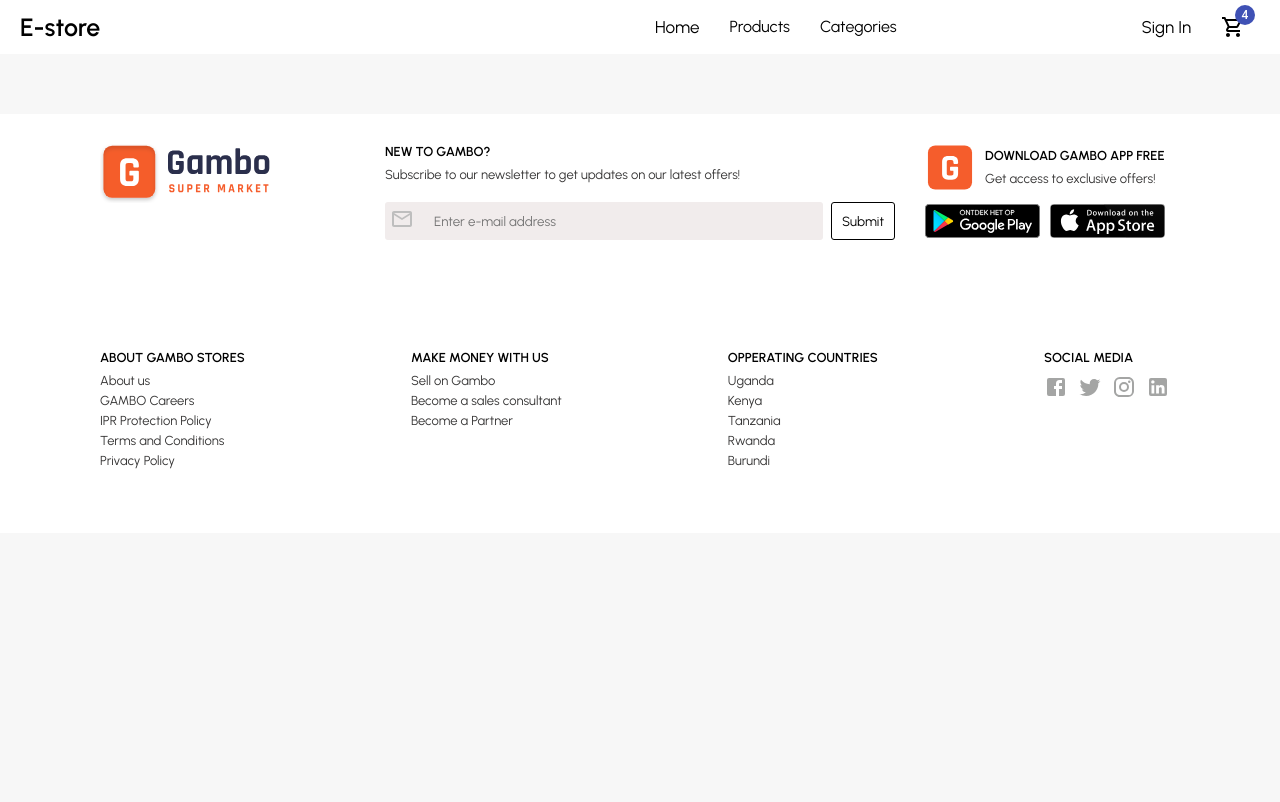
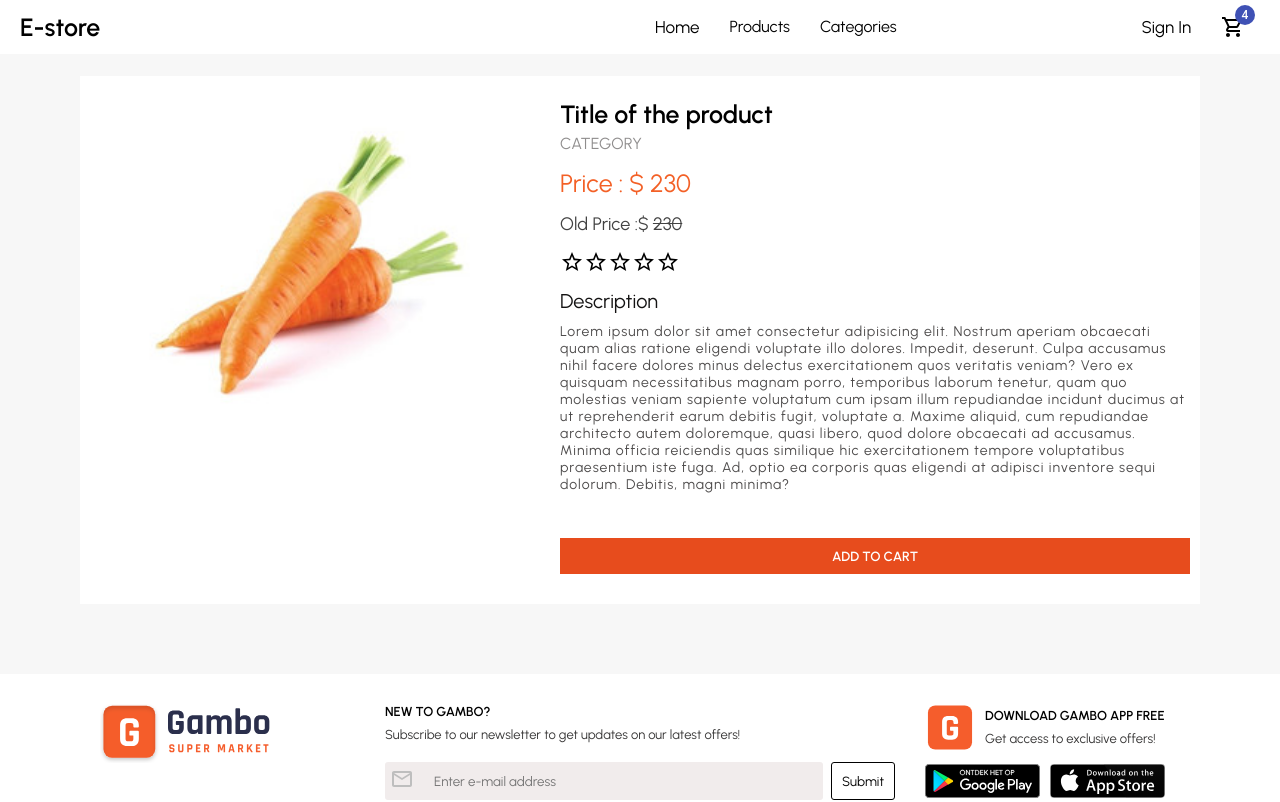
Before and after one commit to josherias/react-shop-ui, a React (Create React App) app: page /product/1 in a window 1280 px wide. Shown: the top 802 px of the page. Built offline with nearby package versions, Linux system fonts and the light colour scheme.

Commit message:
added product page

```diff
--- a/src/App.js
+++ b/src/App.js
@@ -4,6 +4,7 @@
 import Cart from "./pages/Cart";
 import Categories from "./pages/Categories";
 import Home from "./pages/Home";
+import Product from "./pages/Product";
 import Products from "./pages/Products";
 import SignIn from "./pages/SignIn";
 import SignUp from "./pages/SignUp";
@@ -13,6 +14,7 @@
     <div>
       <Navbar />
       <Switch>
+        <Route path="/product/:id" component={Product} />
         <Route path="/account/sign-up" component={SignUp} />
         <Route path="/account/login" component={SignIn} />
         <Route path="/cart" component={Cart} />
--- a/src/components/NavBar/Navbar.jsx
+++ b/src/components/NavBar/Navbar.jsx
@@ -4,7 +4,7 @@
 import MenuOutlinedIcon from "@material-ui/icons/MenuOutlined";
 import ShoppingCartOutlinedIcon from "@material-ui/icons/ShoppingCartOutlined";
 import { Badge } from "@material-ui/core";
-import { NavLink } from "react-router-dom";
+import { Link, NavLink } from "react-router-dom";
 
 const Wrapper = styled.div`
   display: flex;
@@ -115,7 +115,9 @@
   return (
     <Wrapper>
       <Left>
-        <Logo>E-store</Logo>
+        <Link to="/" style={{ textDecoration: "none", color: "#000" }}>
+          <Logo>E-store</Logo>
+        </Link>
       </Left>
       <Right toggle={toggle}>
         <Center>
--- a/src/components/Offer/OfferSlider.jsx
+++ b/src/components/Offer/OfferSlider.jsx
@@ -11,7 +11,7 @@
     infinite: true,
     speed: 500,
     slidesToShow: 4,
-    slidesToScroll: 4,
+    slidesToScroll: 1,
     loop: true,
 
     autoplay: true,
--- a/src/components/Product/NewProductSlider.jsx
+++ b/src/components/Product/NewProductSlider.jsx
@@ -75,6 +75,7 @@
             key={product.id}
             img={product.img}
             title={product.title}
+            id={product.id}
           />
         ))}
       </SliderComponent>
--- a/src/components/Product/PopularProducts.jsx
+++ b/src/components/Product/PopularProducts.jsx
@@ -75,6 +75,7 @@
             key={product.id}
             img={product.img}
             title={product.title}
+            id={product.id}
           />
         ))}
       </SliderComponent>
--- a/src/components/Product/ProductItem.jsx
+++ b/src/components/Product/ProductItem.jsx
@@ -1,5 +1,6 @@
 import { AddShoppingCart, FavoriteBorder } from "@material-ui/icons";
 import React from "react";
+import { Link } from "react-router-dom";
 import styled from "styled-components";
 import { device } from "../../responsive";
 
@@ -119,8 +120,9 @@
   }
 `;
 
-function ProductItem({ img, title }) {
+function ProductItem({ img, title, id }) {
   return (
+    <Link to={"/product/" + id} style={{ textDecoration: "none" }}>
       <Wrapper>
         <ImgContainer>
           <Img src={img} />
@@ -141,6 +143,7 @@
           <AddShoppingCart />
         </CartIcon>
       </Wrapper>
+    </Link>
   );
 }
 
--- a/src/components/Product/ProductSlider.jsx
+++ b/src/components/Product/ProductSlider.jsx
@@ -75,6 +75,7 @@
             key={product.id}
             img={product.img}
             title={product.title}
+            id={product.id}
           />
         ))}
       </SliderComponent>
--- a/src/components/Product/ProductsList.jsx
+++ b/src/components/Product/ProductsList.jsx
@@ -64,7 +64,11 @@
           >
             {products.map((product) => (
               <Grid item xs={2} sm={4} md={4} key={product.id}>
-                <ProductItem img={product.img} title={product.title} />
+                <ProductItem
+                  img={product.img}
+                  title={product.title}
+                  id={product.id}
+                />
               </Grid>
             ))}
           </Grid>
--- a/src/data.js
+++ b/src/data.js
@@ -68,6 +68,14 @@
     featured: true,
   },
 ];
+
+export function getProducts() {
+  return products;
+}
+
+export function getProduct(id) {
+  return products.find((p) => p.id === id);
+}
 
 const categoryImgSrc = "assets/img/category/";
 
--- /dev/null
+++ b/src/pages/Product.jsx
@@ -0,0 +1,159 @@
+import React from "react";
+import styled from "styled-components";
+import { Box } from "@mui/system";
+import { Grid } from "@mui/material";
+import image from "../images/img-4.jpg";
+import { StarOutline } from "@material-ui/icons";
+import { device } from "../responsive";
+
+const Container = styled.div`
+  padding: 10px 80px;
+  margin: 20px 0px;
+
+  @media ${device.tablet} {
+    padding: 10px 30px;
+    margin: 10px 0px;
+  }
+
+  @media ${device.mobile} {
+    padding: 10px 10px;
+    margin: 10px 0px;
+  }
+`;
+
+const Wrapper = styled.div`
+  background-color: #fff;
+`;
+
+const ImgContainer = styled.div`
+  width: 100%;
+  display: flex;
+  align-items: center;
+  justify-content: center;
+`;
+
+const Img = styled.img`
+  width: 80%;
+`;
+
+const Right = styled.div`
+  padding: 10px;
+`;
+
+const Title = styled.div`
+  font-size: 25px;
+  font-weight: 600;
+  margin: 5px 0px;
+  width: 100%;
+`;
+
+const Category = styled.div`
+  font-size: 16px;
+  color: #8f8d8d;
+  text-transform: uppercase;
+  margin-bottom: 15px;
+`;
+
+const NewPrice = styled.div`
+  font-size: 25px;
+  color: #f36026;
+  margin-bottom: 15px;
+`;
+const OldPrice = styled.div`
+  font-size: 18px;
+  color: #424242;
+  margin-bottom: 15px;
+  display: flex;
+`;
+
+const Discount = styled.div`
+  text-decoration: line-through;
+`;
+const Rating = styled.div`
+  font-size: 20px;
+  display: flex;
+  margin-bottom: 15px;
+`;
+
+const DescriptionLabel = styled.div`
+  font-size: 20px;
+  margin-bottom: 10px;
+  width: 100%;
+  color: #141313;
+`;
+
+const Description = styled.div`
+  font-size: 14px;
+  width: 100%;
+  color: #4d4b4b;
+  letter-spacing: 1px;
+  margin-bottom: 15px;
+`;
+
+const CartBtn = styled.button`
+  margin-top: 30px;
+  margin-bottom: 20px;
+  padding: 10px 15px;
+  text-transform: uppercase;
+  background-color: #e74c1d;
+  color: white;
+  font-weight: 600;
+  border: none;
+  cursor: pointer;
+  width: 100%;
+`;
+
+function Product() {
+  return (
+    <Container>
+      <Wrapper>
+        <Box sx={{ flexGrow: 1 }}>
+          <Grid container spacing={{ xs: 1 }}>
+            <Grid item xs={12} sm={5} md={5}>
+              <ImgContainer>
+                <Img src={image} />
+              </ImgContainer>
+            </Grid>
+            <Grid item xs={12} sm={7} md={7}>
+              <Right>
+                <Title>Title of the product</Title>
+                <Category>Category</Category>
+                <NewPrice>Price : $&nbsp;230</NewPrice>
+                <OldPrice>
+                  Old Price :$&nbsp; <Discount>230</Discount>
+                </OldPrice>
+                <Rating>
+                  <StarOutline />
+                  <StarOutline />
+                  <StarOutline />
+                  <StarOutline />
+                  <StarOutline />
+                </Rating>
+                <DescriptionLabel>Description</DescriptionLabel>
+                <Description>
+                  Lorem ipsum dolor sit amet consectetur adipisicing elit.
+                  Nostrum aperiam obcaecati quam alias ratione eligendi
+                  voluptate illo dolores. Impedit, deserunt. Culpa accusamus
+                  nihil facere dolores minus delectus exercitationem quos
+                  veritatis veniam? Vero ex quisquam necessitatibus magnam
+                  porro, temporibus laborum tenetur, quam quo molestias veniam
+                  sapiente voluptatum cum ipsam illum repudiandae incidunt
+                  ducimus at ut reprehenderit earum debitis fugit, voluptate a.
+                  Maxime aliquid, cum repudiandae architecto autem doloremque,
+                  quasi libero, quod dolore obcaecati ad accusamus. Minima
+                  officia reiciendis quas similique hic exercitationem tempore
+                  voluptatibus praesentium iste fuga. Ad, optio ea corporis quas
+                  eligendi at adipisci inventore sequi dolorum. Debitis, magni
+                  minima?
+                </Description>
+                <CartBtn>ADD TO CART </CartBtn>
+              </Right>
+            </Grid>
+          </Grid>
+        </Box>
+      </Wrapper>
+    </Container>
+  );
+}
+
+export default Product;
--- a/src/pages/SignIn.jsx
+++ b/src/pages/SignIn.jsx
@@ -16,8 +16,7 @@
 
   @media ${device.mobile} {
     padding: 20px 10px;
-    margin-top: 25px;
-    height: 80vh;
+    height: 60vh;
   }
 `;
 
@@ -26,6 +25,10 @@
   background-color: #fff;
   padding: 20px 20px;
   text-align: center;
+
+  @media ${device.mobile} {
+    margin-top: 50px;
+  }
 `;
 
 const Heading = styled.div`
@@ -71,7 +74,11 @@
     <Container>
       <Wrapper>
         <Heading>Sign In to Your Gambo Account</Heading>
-        <Form>
+        <Form
+          onSubmit={(e) => {
+            e.preventDefault();
+          }}
+        >
           <Box component="form" sx={{ display: "flex", flexWrap: "wrap" }}>
             <FormControl fullWidth sx={{ m: 1 }}>
               <TextField id="email" label="Email" variant="standard" />
```
Also changed, not shown: src/images/img-4.jpg (added). Lines whose indentation alone changed are shown as unchanged.
